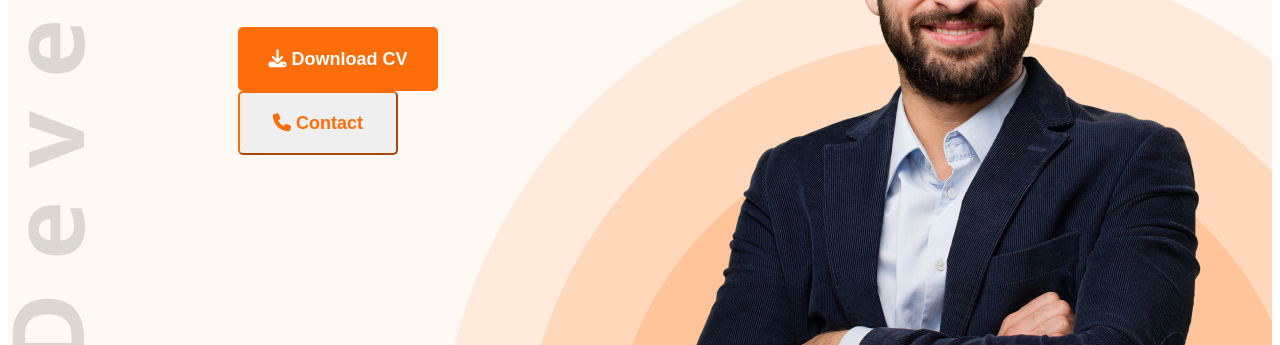
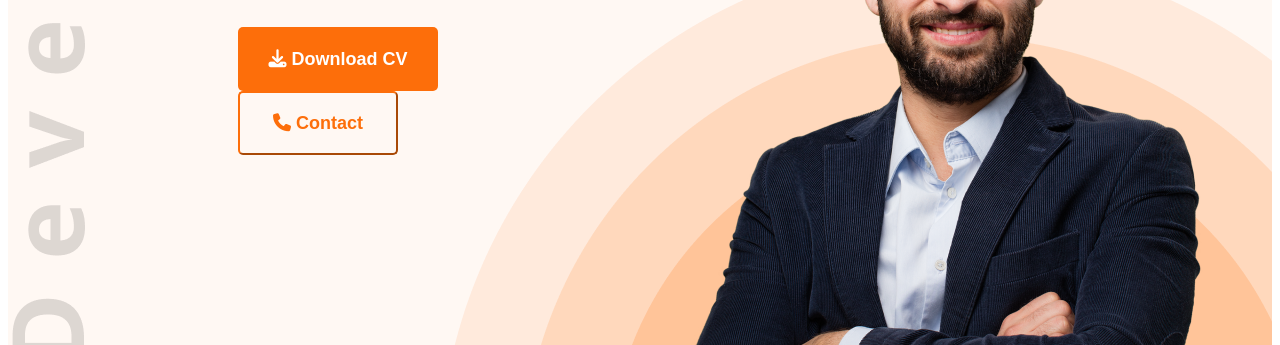
Before and after one commit to mdashikurrahman581/my-portfolio, a plain HTML site: page index.html in a window 1280 px wide. Shown: the part 455-800 px from the top of the page. Drawn offline with nearby package versions, Linux system fonts and the light colour scheme.

Commit message:
contact btn edited

```diff
--- a/styles/portfolio.css
+++ b/styles/portfolio.css
@@ -132,7 +132,7 @@ nav ul li a .hire-box-size{
     border-color:rgba(253, 110, 10, 1) ;
     width: 160px;
     height: 64px;
-    /* background-color:rgba(255, 248, 243, 1) ; */
+    background-color:rgba(255, 248, 243, 1) ;
     cursor: pointer;
 
 }
```
